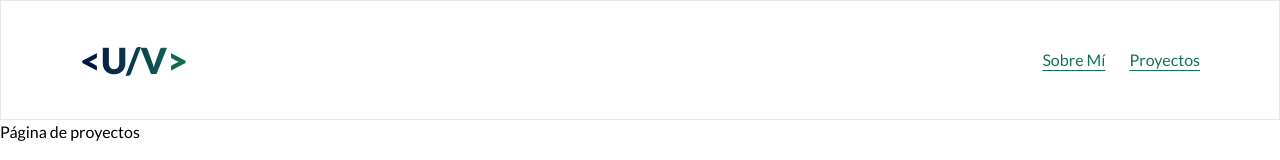
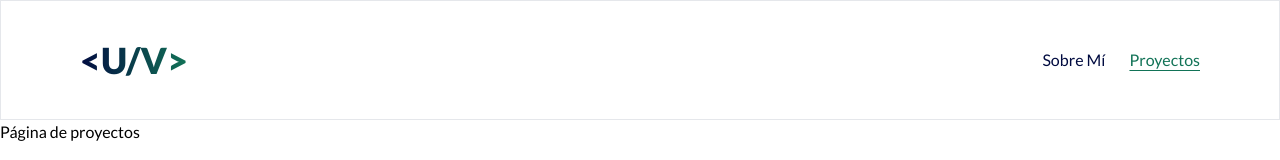
Before and after one commit to UliVargas/portfolio, a Next.js app: page /projects in a window 1280 px wide. Shown: the top 160 px of the page. Built offline with nearby package versions, Linux system fonts and the light colour scheme.

Commit message:
Corrijo enlace donde se encuentr actualmente visitando

```diff
--- a/app/components/Shared/Navbar.tsx
+++ b/app/components/Shared/Navbar.tsx
@@ -49,7 +49,7 @@ export const Navbar = () => {
                   <Link
                     href={url}
                     className={
-                      pathname.startsWith(url)
+                      pathname === url
                         ? 'text-[#127357] underline underline-offset-4'
                         : ''
                     }
```
